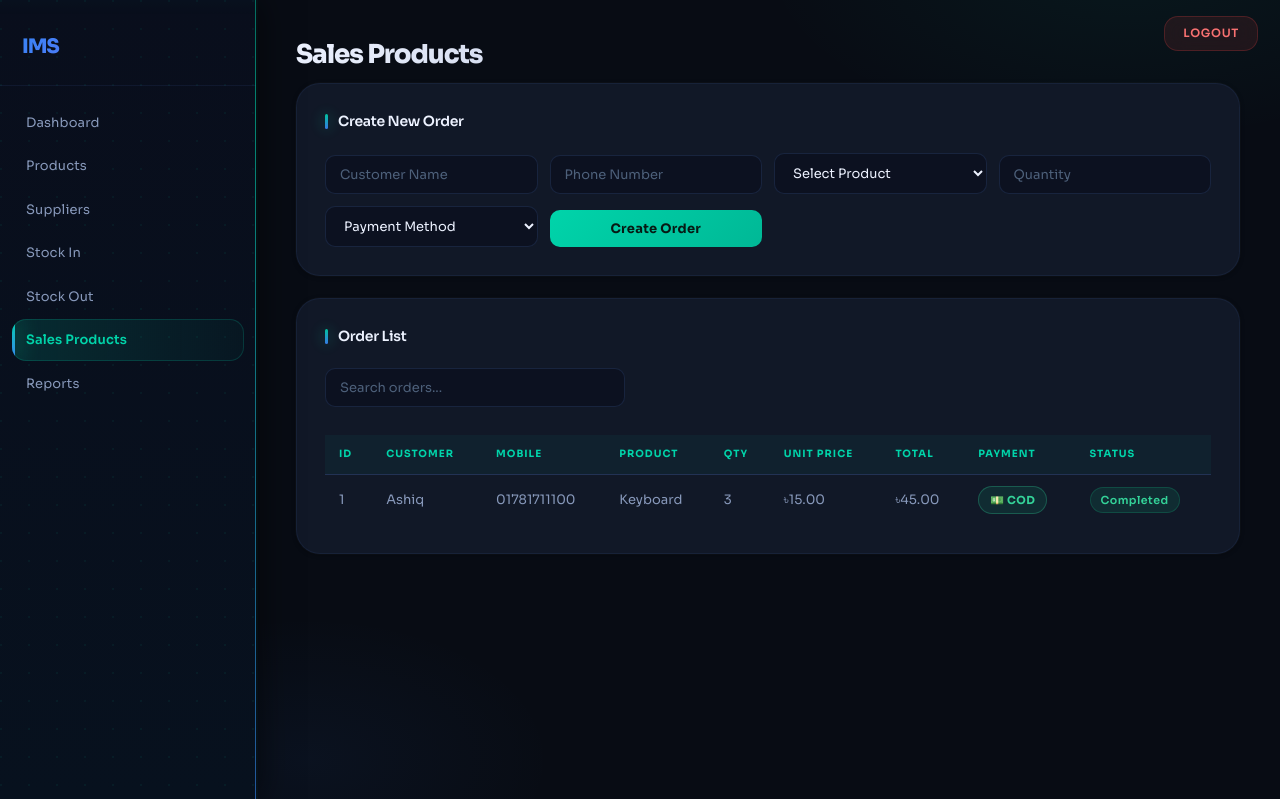
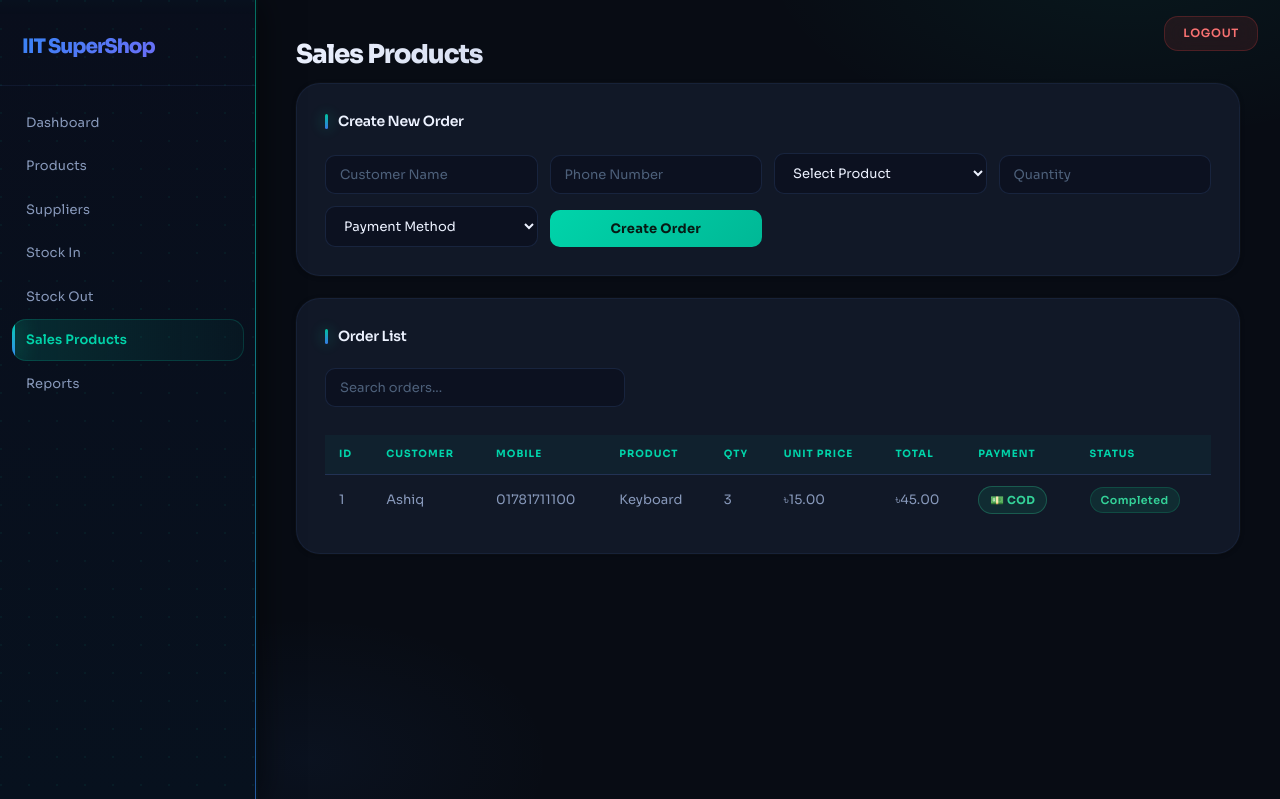
Before and after one commit to rahat1517/WebTechProject, a PHP site: page /orders.php in a window 1280 px wide. Shown: the top 799 px of the page. Run offline with PHP 8.4, Linux system fonts and the light colour scheme; the visitor is signed in with stand-in values (Sample User, id 1); data comes from the database, SQL or seed files in the repository.

Commit message:
Update header.php

```diff
--- a/includes/header.php
+++ b/includes/header.php
@@ -23,7 +23,7 @@
 </div>
     <div class="app">
     <aside class="sidebar" id="sidebar">
-        <h2>IMS</h2>
+        <h2>IIT SuperShop</h2>
         <nav>
     <a href="dashboard.php" class="<?= basename($_SERVER['PHP_SELF']) == 'dashboard.php' ? 'active' : '' ?>">Dashboard</a>
 
```
